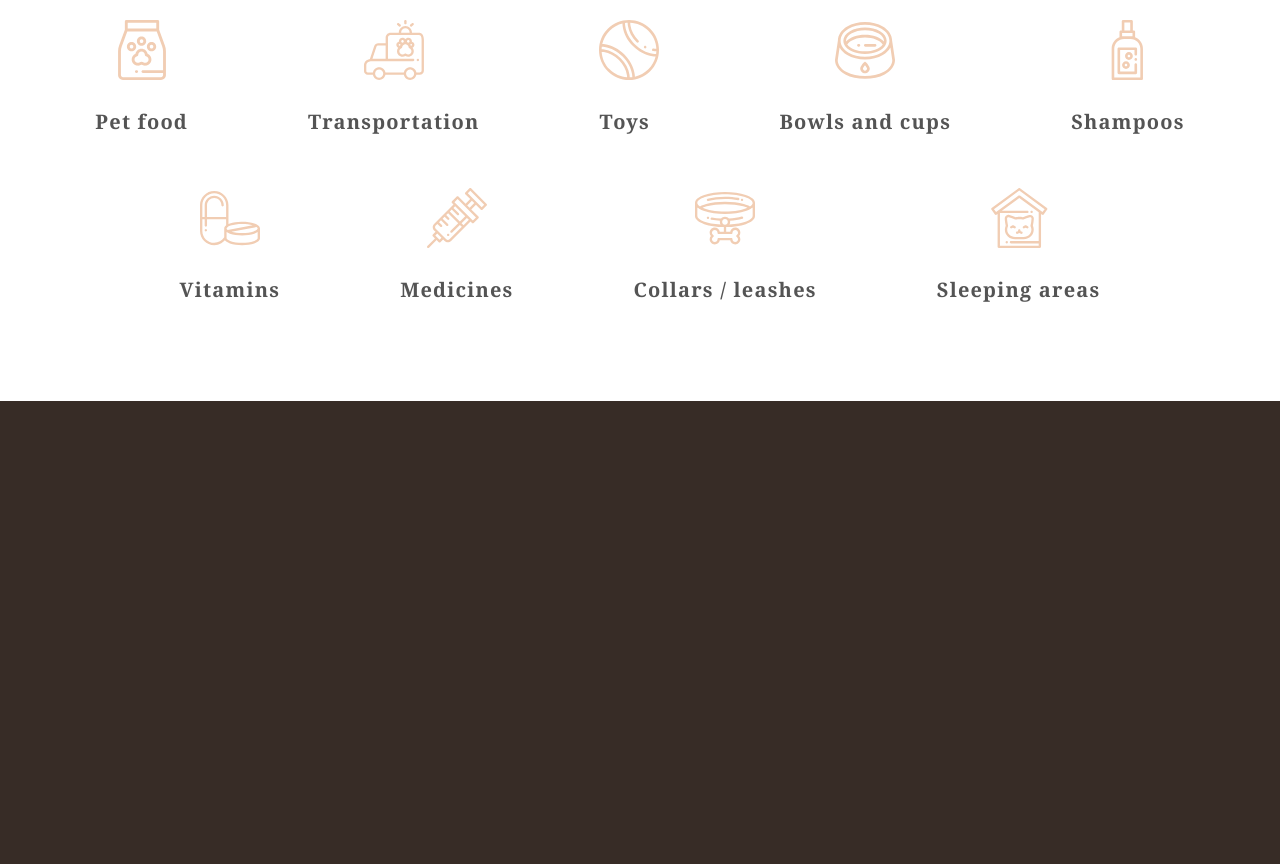
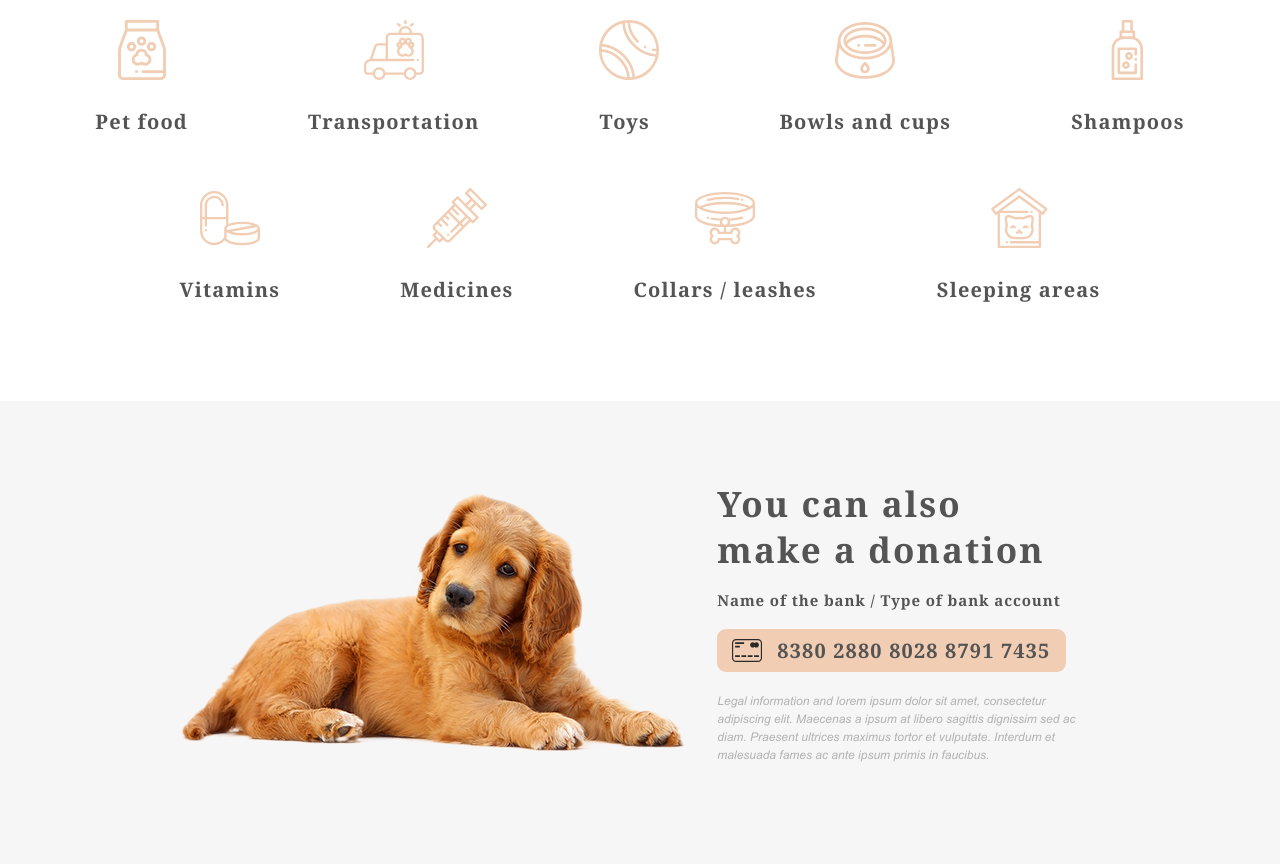
Before and after one commit to anastanei/shelter, a website: page shelter/index.html in a window 1280 px wide. Shown: the part 2658-3522 px from the top of the page. Before the commit the page ends 3059 px from the top, so only its background shows below. Drawn offline with Linux system fonts and the light colour scheme.

Commit message:
add: add section-donation

```diff
--- a/shelter/index.html
+++ b/shelter/index.html
@@ -186,5 +186,22 @@
     </div>
   </div>
 </section>
+<section class="section-donation">
+  <div class="container">
+    <div class="section-donation__container">
+      <div class="section-donation__content">
+        <h3 class="section-donation__title">You can also<br>make a donation</h3>
+        <h5 class="section-donation__card-intro">Name of the bank / Type of bank account</h5>
+        <a class="section-donation__card-link card-link" href="">
+          <svg class="card-link__icon" width="30" height="23" viewBox="0 0 30 23" fill="none" xmlns="http://www.w3.org/2000/svg">
+            <path d="M25.9815 23H4.01915C1.80285 23 0 21.2046 0 19.0001V3.9999C0 1.79421 1.80285 0 4.01915 0H25.9808C28.196 0 30 1.79421 30 3.9999V19.0001C30.0006 21.2052 28.1972 23 25.9815 23ZM4.01915 1.14285C2.43563 1.14285 1.14836 2.42396 1.14836 3.9999V19.0001C1.14836 20.5755 2.43563 21.8571 4.01915 21.8571H25.9808C27.5638 21.8571 28.8516 20.5755 28.8516 19.0001V3.9999C28.8516 2.42396 27.5638 1.14285 25.9808 1.14285H4.01915ZM20.7037 3.35993C22.1363 3.35993 23.2977 4.51532 23.2977 5.94153C23.2977 7.36774 22.1368 8.52376 20.7037 8.52376C19.2706 8.52376 18.1097 7.36783 18.1097 5.94153C18.1097 4.51523 19.2712 3.35993 20.7037 3.35993ZM24.3204 3.35993C25.7529 3.35993 26.9151 4.51532 26.9151 5.94153C26.9151 7.36774 25.7536 8.52376 24.3204 8.52376C22.8873 8.52376 21.7264 7.36783 21.7264 5.94153C21.7264 4.51523 22.8879 3.35993 24.3204 3.35993ZM3.0861 16.3339H7.8683V18.0481H3.0861V16.3339ZM9.43467 16.3339H14.2175V18.0481H9.43467V16.3339ZM15.782 16.3339H20.5659V18.0481H15.782V16.3339ZM22.1305 16.3339H26.9144V18.0481H22.1305V16.3339ZM3.0861 3.36046H12.1263V5.07474H3.0861V3.36046ZM3.0861 6.76208H7.86946V8.47637H3.0861V6.76208Z" fill="#292929"/>
+          </svg>
+          <h4 class="card-link__number">8380 2880 8028 8791 7435</h4>
+        </a>
+        <paragraph class="paragraph-s section-donation__card-footer">Legal information and lorem ipsum dolor sit amet, consectetur adipiscing elit. Maecenas a ipsum at libero sagittis dignissim sed ac diam. Praesent ultrices maximus tortor et vulputate. Interdum et malesuada fames ac ante ipsum primis in faucibus.</paragraph>
+      </div>
+      <img src="/images/donation-dog.jpg" alt="golden retriever puppy lying down" class="section-dontation__picture" width="505">
+  </div>
+</section>
 </body>
 </html>
--- a/shelter/public/scss/styles.scss
+++ b/shelter/public/scss/styles.scss
@@ -70,6 +70,12 @@ button {
   border: none;
   background-color: unset;
   cursor: pointer;
+}
+
+a {
+  cursor: pointer;
+  color: unset;
+  text-decoration: none;
 }
 
 .h2 {
@@ -444,4 +450,49 @@ h5 {
   }
 }
 
-// padding: 23px 19px;
+.section-donation {
+  background-color: $color-light-l;
+
+  &__container {
+    display: flex;
+    align-items: center;
+    flex-direction: row-reverse;
+    justify-content: center;
+    gap: 30px;
+    padding: 80px 0 100px;
+  }
+
+  &__content {
+    & > * {
+      margin-bottom: 20px;
+    }
+
+    & > *:last-child {
+      margin-bottom: 0;
+    }
+  }
+
+  &__card-footer {
+    display: block;
+    max-width: 31.7em;
+  }
+}
+
+.card-link {
+  width: fit-content;
+  display: flex;
+  align-items: center;
+  gap: 15px;
+  padding: 10px 15px;
+  background-color: $color-primary;
+  border-radius: 9px;
+  transition: background-color 0.2s ease-out;
+
+  &:hover {
+    background-color: $color-primary-light;
+  }
+
+  &:active {
+    background-color: $color-light-s;
+  }
+}
```
Also changed, not shown: shelter/images/donation-dog.jpg (added), shelter/index.css, shelter/svg/credit-card.svg (added), 1 other file.
